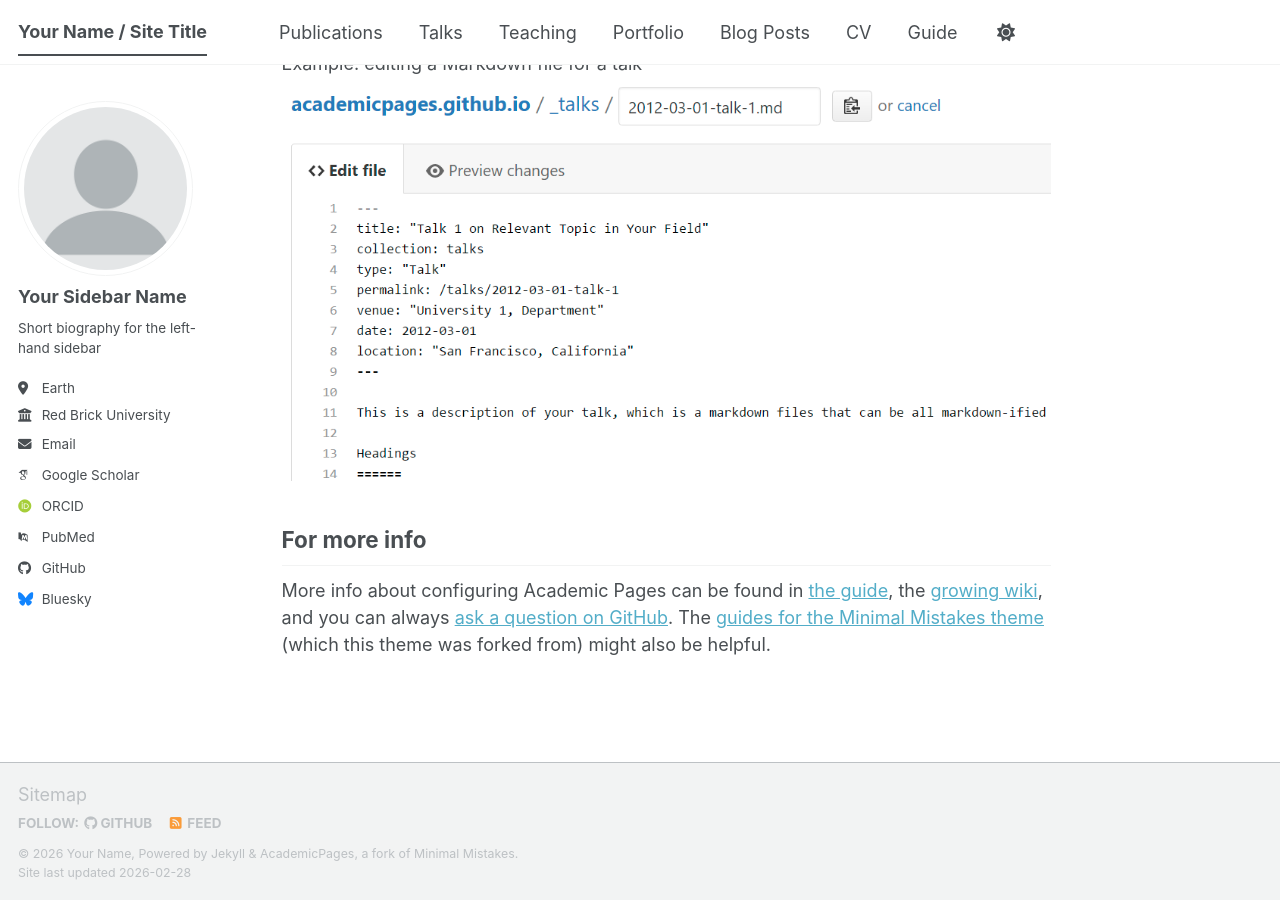
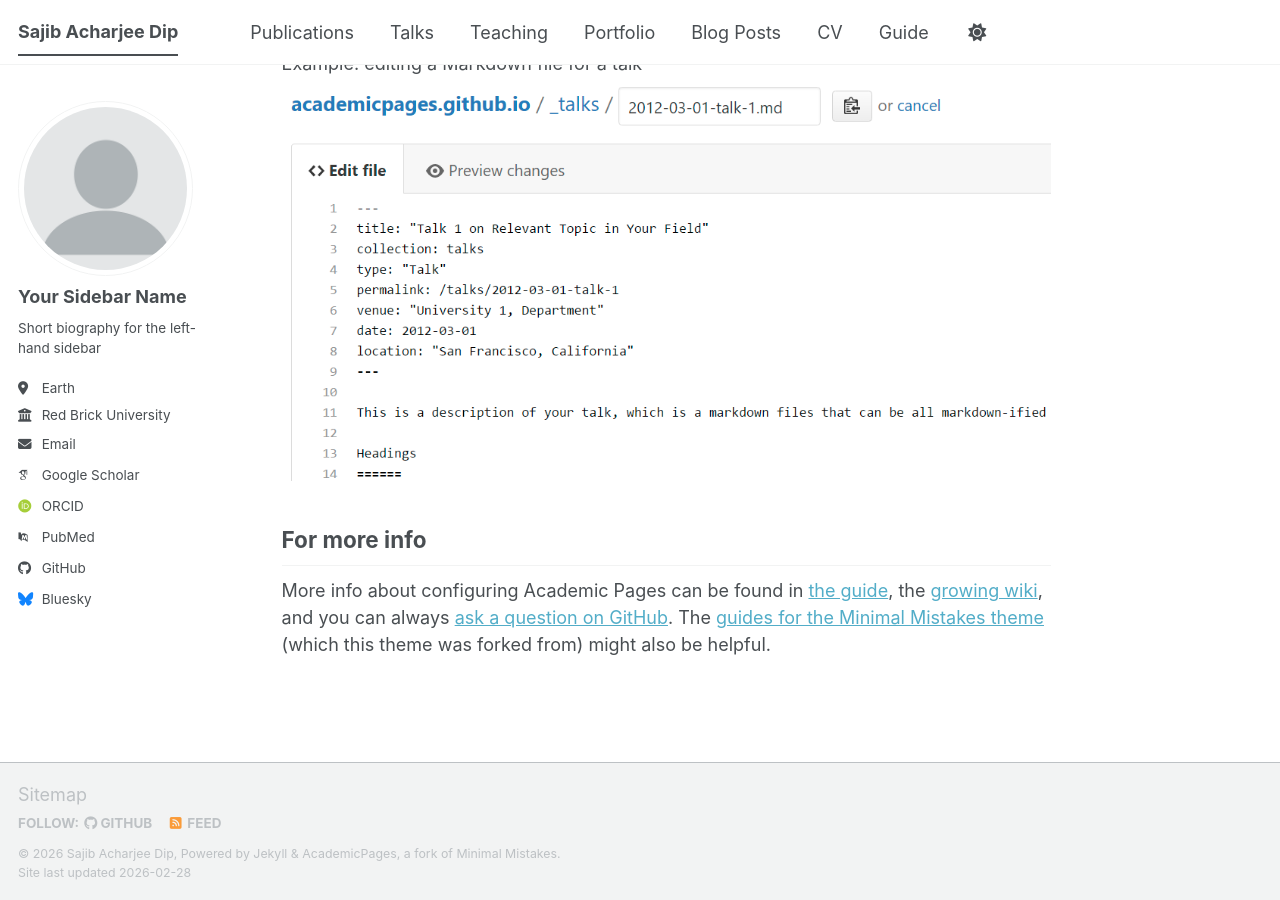
Before and after one commit to Sajib-006/Sajib-006.github.io, a Jekyll site: the page built from _pages/about.md, in a window 1280 px wide and 900 px high, scrolled down 2720 px. Built offline with Jekyll 4.4.1, drawn with Linux system fonts in a browser that asks for light colours; some web fonts are replaced; a script bundle is joined from its source files by our own code; library files that are not in the unit come from our copies.

Commit message:
Modify site settings in _config.yml
Updated site configuration details including title, name, description, and repository.

```diff
--- a/_config.yml
+++ b/_config.yml
@@ -7,16 +7,15 @@
 # server process.
 
 # Basic Site Settings
-locale                   : "en-US"
-site_theme               : "default" # The available themes options are "default", "air", "sunrise", "mint", "dirt" and "contrast"
-title                    : "Your Name / Site Title"
-title_separator          : "-"
-name                     : &name "Your Name"
-description              : &description "Your Name's academic portfolio"   # Update this with a general description of your site, this is the default if not overridden by a page
-url                      : https://academicpages.github.io # The base hostname & protocol for your site e.g. "https://[your GitHub username].github.io",
-                                                           # or if you already have some other page hosted on Github then use "https://[your GitHub username].github.io/[Your Repo Name]"
-baseurl                  : "" # the subpath of your site, e.g. "/blog"
-repository               : "academicpages/academicpages.github.io"
+locale      : "en-US"
+site_theme  : "default"   # try "air" later if you want cleaner look
+title       : "Sajib Acharjee Dip"
+title_separator: "-"
+name        : &name "Sajib Acharjee Dip"
+description : &description "Ph.D. Student (CS) at Virginia Tech | AI for Biology | Single-cell & perturbation modeling | LLM agents for scientific discovery"
+url         : "https://Sajib-006.github.io"
+baseurl     : ""
+repository  : "Sajib-006/Sajib-006.github.io"
 
 # Site Author - The following control what appear as part of the author content on the side bar.
 #               If a field is blank the icon and link will not appear, otherwise it will be shown.
```
